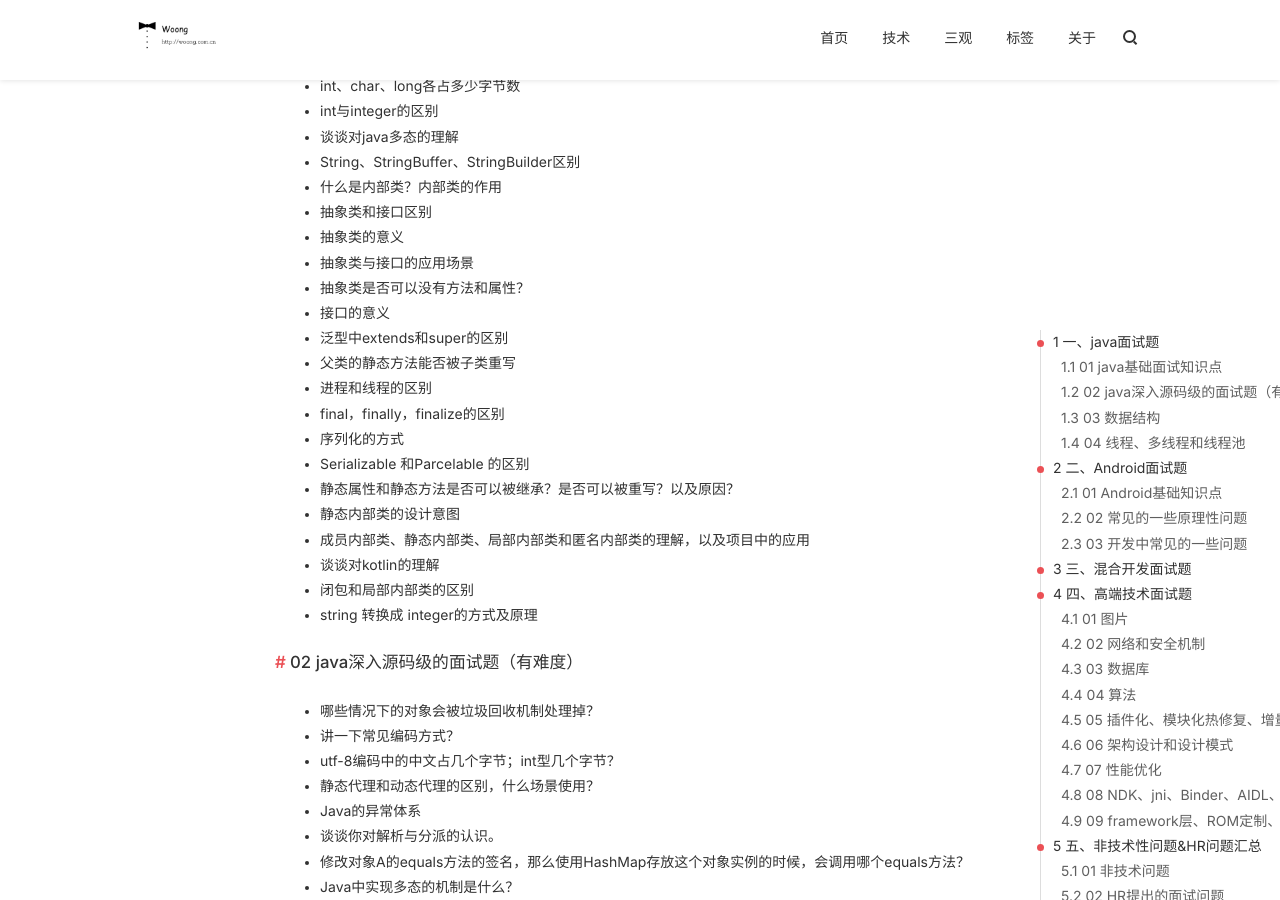
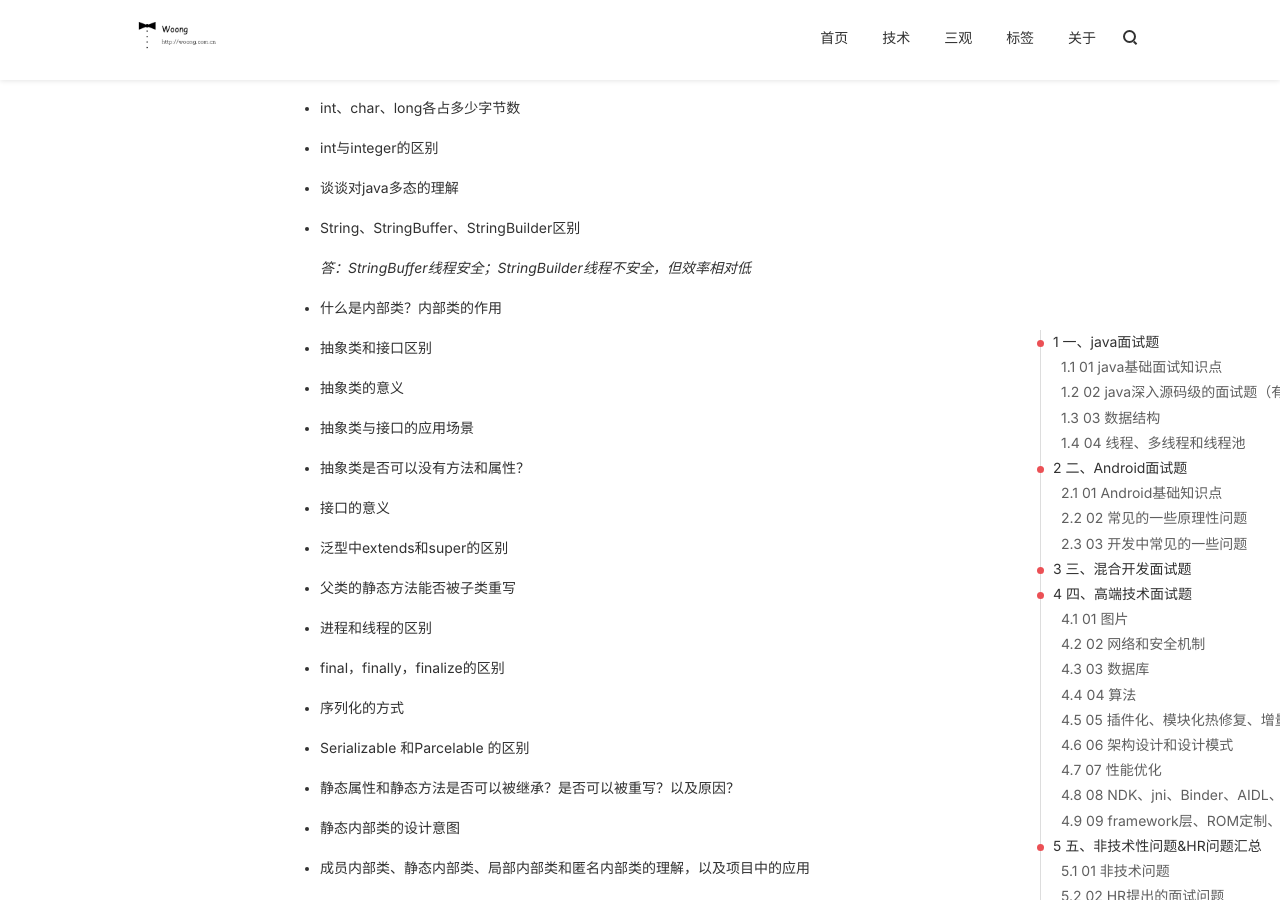
Before and after one commit to j1406493495/j1406493495.github.io, a Jekyll site: the page built from _posts/android/2018-11-05-Android面试题.md, in a window 1280 px wide and 900 px high, scrolled down 474 px. Built offline with Jekyll 4.4.1, drawn with Linux system fonts in a browser that asks for light colours; nearby versions of some CDN libraries; comment, search, counter and statistics services are not loaded.

Commit message:
[Bug XXXX] update some answer Cause: None Solution: None Fixed Version: None Branch: None

```diff
--- a/_posts/android/2018-11-05-Android面试题.md
+++ b/_posts/android/2018-11-05-Android面试题.md
@@ -19,27 +19,51 @@
 熟练掌握java是很关键的，大公司不仅仅要求你会使用几个api，更多的是要你熟悉源码实现原理，甚至要你知道有哪些不足，怎么改进，还有一些java有关的一些算法，设计模式等等。
 
 - java中==和equals和hashCode的区别
+
 - int、char、long各占多少字节数
+
 - int与integer的区别
+
 - 谈谈对java多态的理解
+
 - String、StringBuffer、StringBuilder区别
+
+  *答：StringBuffer线程安全；StringBuilder线程不安全，但效率相对低*
+
 - 什么是内部类？内部类的作用
+
 - 抽象类和接口区别
+
 - 抽象类的意义
+
 - 抽象类与接口的应用场景
+
 - 抽象类是否可以没有方法和属性？
+
 - 接口的意义
+
 - 泛型中extends和super的区别
+
 - 父类的静态方法能否被子类重写
+
 - 进程和线程的区别
+
 - final，finally，finalize的区别
+
 - 序列化的方式
+
 - Serializable 和Parcelable 的区别
+
 - 静态属性和静态方法是否可以被继承？是否可以被重写？以及原因？
+
 - 静态内部类的设计意图
+
 - 成员内部类、静态内部类、局部内部类和匿名内部类的理解，以及项目中的应用
+
 - 谈谈对kotlin的理解
+
 - 闭包和局部内部类的区别
+
 - string 转换成 integer的方式及原理
 
 ### 02 java深入源码级的面试题（有难度）
@@ -390,31 +414,59 @@
 ### 04 算法
 
 - 排序算法有哪些？
+
 - 最快的排序算法是哪个？
+
 - 手写一个冒泡排序
+
 - 手写快速排序代码
+
 - 快速排序的过程、时间复杂度、空间复杂度
+
 - 手写堆排序
+
 - 堆排序过程、时间复杂度及空间复杂度
+
 - 写出你所知道的排序算法及时空复杂度，稳定性
+
 - 二叉树给出根节点和目标节点，找出从根节点到目标节点的路径
+
 - 给阿里2万多名员工按年龄排序应该选择哪个算法？
+
+  *答：桶排序*
+
 - GC算法(各种算法的优缺点以及应用场景)
+
 - 蚁群算法与蒙特卡洛算法
+
 - 子串包含问题(KMP 算法)写代码实现
+
 - 一个无序，不重复数组，输出N个元素，使得N个元素的和相加为M，给出时间复杂度、空间复杂度。手写算法
+
 - 万亿级别的两个URL文件A和B，如何求出A和B的差集C(提示：Bit映射->hash分组->多文件读写效率->磁盘寻址以及应用层面对寻址的优化)
+
 - 百度POI中如何试下查找最近的商家功能(提示：坐标镜像+R树)。
+
 - 两个不重复的数组集合中，求共同的元素。
+
 - 两个不重复的数组集合中，这两个集合都是海量数据，内存中放不下，怎么求共同的元素？
+
 - 一个文件中有100万个整数，由空格分开，在程序中判断用户输入的整数是否在此文件中。说出最优的方法
+
 - 一张Bitmap所占内存以及内存占用的计算
+
 - 2000万个整数，找出第五十大的数字？
+
 - 烧一根不均匀的绳，从头烧到尾总共需要1个小时。现在有若干条材质相同的绳子，问如何用烧绳的方法来计时一个小时十五分钟呢？
+
 - 求1000以内的水仙花数以及40亿以内的水仙花数
+
 - 5枚硬币，2正3反如何划分为两堆然后通过翻转让两堆中正面向上的硬8币和反面向上的硬币个数相同
+
 - 时针走一圈，时针分针重合几次
+
 - N*N的方格纸,里面有多少个正方形
+
 - x个苹果，一天只能吃一个、两个、或者三个，问多少天可以吃完？
 
 ### 05   插件化、模块化热修复、增量更新等
```
